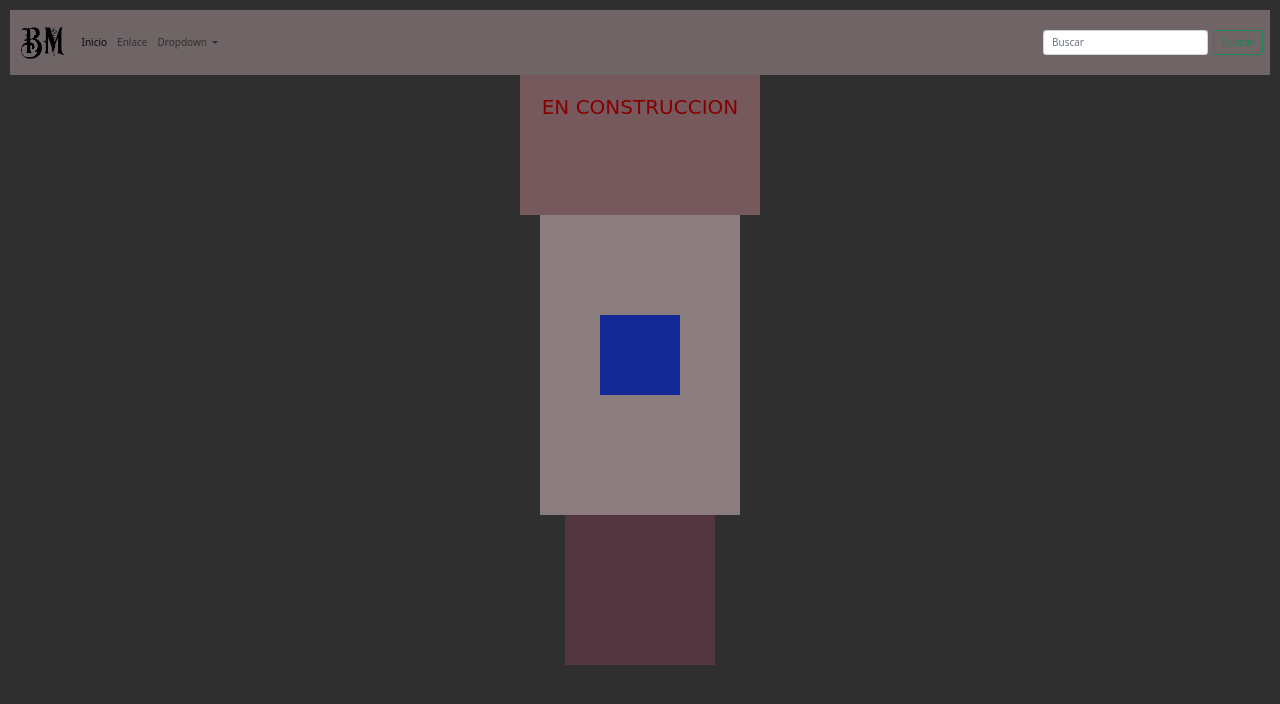
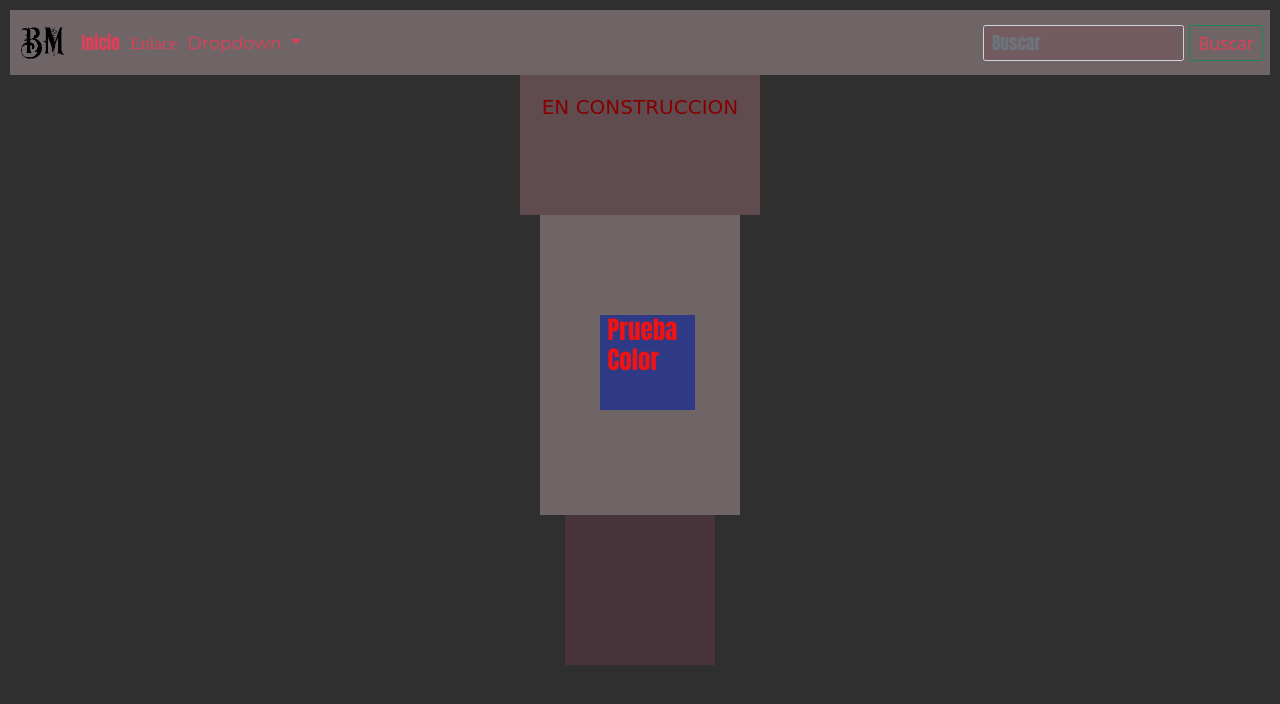
Before and after one commit to jrmatute56/BlackMamba, a plain HTML site: page index.html in a window 1280 px wide. Drawn offline with nearby package versions, Linux system fonts and the light colour scheme.

Commit message:
Modificacion color NAV BAR

```diff
--- a/css/style.css
+++ b/css/style.css
@@ -77,11 +77,50 @@ html {
 }
 
 
+/* CAMBIO COLOR TEXTO NAV BAR */
+
+
+
+.nav-link {
+	color: #DF3F59 !important;
+
+}
+
+.dropdown-item {
+		color: #DF3F59 !important;
+}
+
+.btn {
+	color: #DF3F59 !important;
+}
+
+
+
+
+/* Texto Colores */
+
+.TextorojoCarmesi {
+	font-family: "Anton";
+	color: #EF1313;
+}
+
+.Textopurpura {
+	font-family: "Archivo+Black";
+	color: #7A2F92;
+}
+
+
+.TextoVerde {
+	font-family: "Montserrat";
+	color: #224D31;
+}
+
+
 /*Modificar contenedor*/
 
 
 .contenedor {
-  background-color: rgba(118,89,93, 1.0);
+  background-color: rgba(118,89,93, 0.7);
   width: 240px;
   height: 140px;
 
@@ -96,7 +135,7 @@ html {
 .rectangulo1 {
 	height: 300px;
 	width: 200px;
-	background-color: rgba(139, 124, 126, 1.0);
+	background-color: rgba(139, 124, 126, 0.7);
 	position: relative;
 
 }
@@ -104,14 +143,14 @@ html {
 .cuadrado1 {
 	height: 150px;
 	width: 150px;
-	background-color: rgba(83, 54, 64, 1.0);
+	background-color: rgba(83, 54, 64, 0.7);
 	top: 250px;
 }
 
 .cuadrado2 {
-	height: 80px;
-	width: 80px;
-	background-color: rgba(20, 040, 0150, 1.0);
+	height: 95px;
+	width: 95px;
+	background-color: rgba(20, 040, 0150, 0.7);
 	/*background-color: rgba(255, 255, 255, 1.0);*/
 	position: absolute;
 	left: 60px;
--- a/index.html
+++ b/index.html
@@ -11,7 +11,7 @@
 <body class="fondoBody">
 
 <!-- Comienza Nav Bar -->
-		<nav class="navbar navbar-expand-lg navbar-light enigma">
+		<nav class="navbar navbar-expand-lg navbar-light enigma ">
   <div class="container-fluid">
 
   	<!-- Logo Black Mamba 50px contransparencia -->
@@ -29,20 +29,20 @@
     <div class="collapse navbar-collapse" id="navbarSupportedContent">
       <ul class="navbar-nav me-auto mb-2 mb-lg-0">
         <li class="nav-item">
-          <a class="nav-link active" aria-current="page" href="#">Inicio</a>
+          <a class="nav-link active fs-3 TextorojoCarmesi" aria-current="page" href="#">Inicio</a>
         </li>
         <li class="nav-item">
-          <a class="nav-link" href="#">Enlace</a>
+          <a class="nav-link fs-3 Textopurpura" href="#">Enlace</a>
         </li>
         <li class="nav-item dropdown">
-          <a class="nav-link dropdown-toggle" href="#" id="navbarDropdown" role="button" data-bs-toggle="dropdown" aria-expanded="false">
+          <a class="nav-link dropdown-toggle fs-3 TextoVerde" href="#" id="navbarDropdown" role="button" data-bs-toggle="dropdown" aria-expanded="false">
             Dropdown
           </a>
           <ul class="dropdown-menu" aria-labelledby="navbarDropdown">
-            <li><a class="dropdown-item" href="#">Acción</a></li>
-            <li><a class="dropdown-item" href="#">Otra acción</a></li>
+            <li><a class="dropdown-item fs-3" href="#">Acción</a></li>
+            <li><a class="dropdown-item fs-3" href="#">Otra acción</a></li>
             <li><hr class="dropdown-divider"></li>
-            <li><a class="dropdown-item" href="#">Algo más aquí</a></li>
+            <li><a class="dropdown-item fs-3" href="#">Algo más aquí</a></li>
           </ul>
         </li>
         <!--<li class="nav-item">
@@ -50,8 +50,8 @@
         </li>-->
       </ul>
       <form class="d-flex" role="search">
-        <input class="form-control me-2" type="search" placeholder="Buscar" aria-label="Buscar">
-        <button class="btn btn-outline-success" type="submit">Buscar</button>
+        <input class="form-control me-2 fs-3 riverRouge TextorojoCarmesi" type="search" placeholder="Buscar" aria-label="Buscar">
+        <button class="btn btn-outline-success fs-3" type="submit">Buscar</button>
       </form>
     </div>
   </div>
@@ -66,7 +66,11 @@
 		</div>
 
 		<div class="rectangulo1 container-fluid">
-			<div class="cuadrado2"></div>
+			<div class="cuadrado2 container-fluid">
+
+        <h1 class="TextorojoCarmesi text-wrap">Prueba Color</h1>
+
+      </div>
 		</div>
 		<div class="cuadrado1 container-fluid"></div>
 
```
